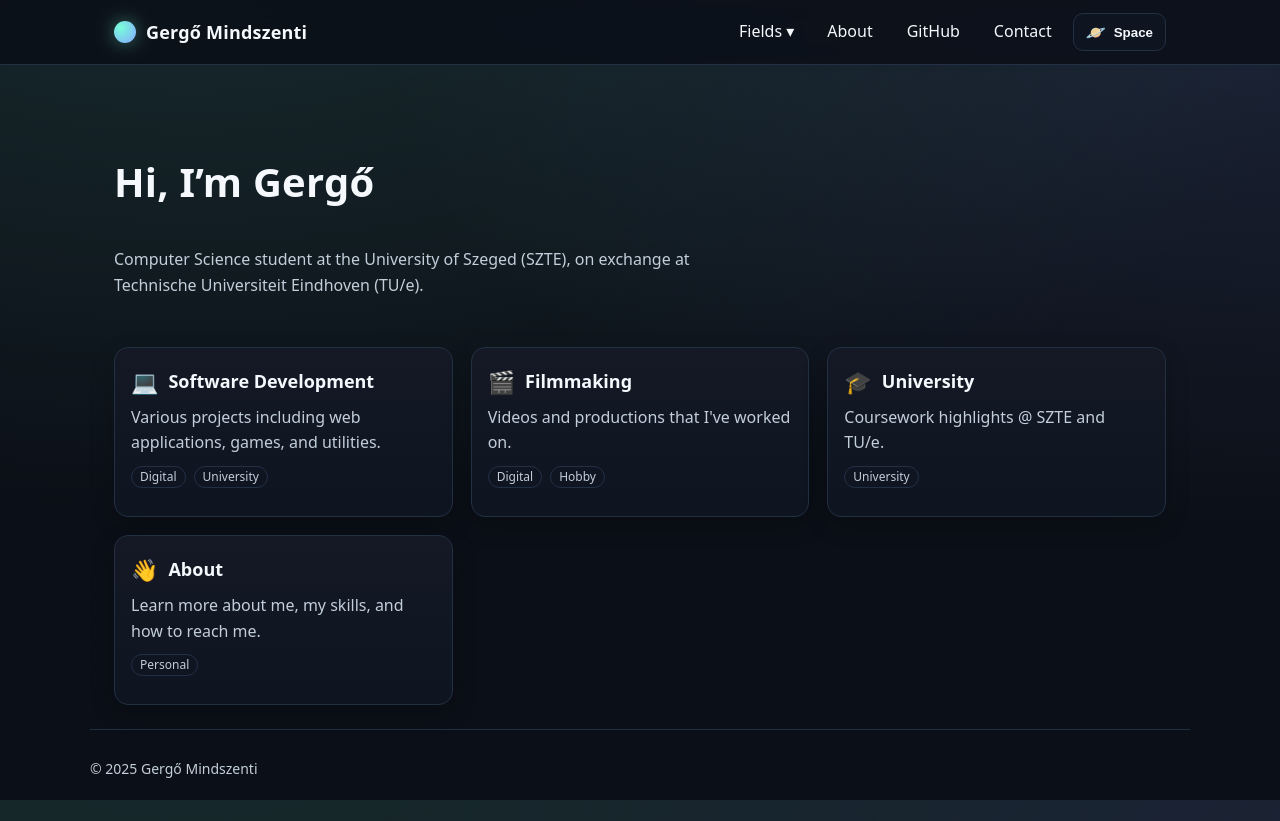
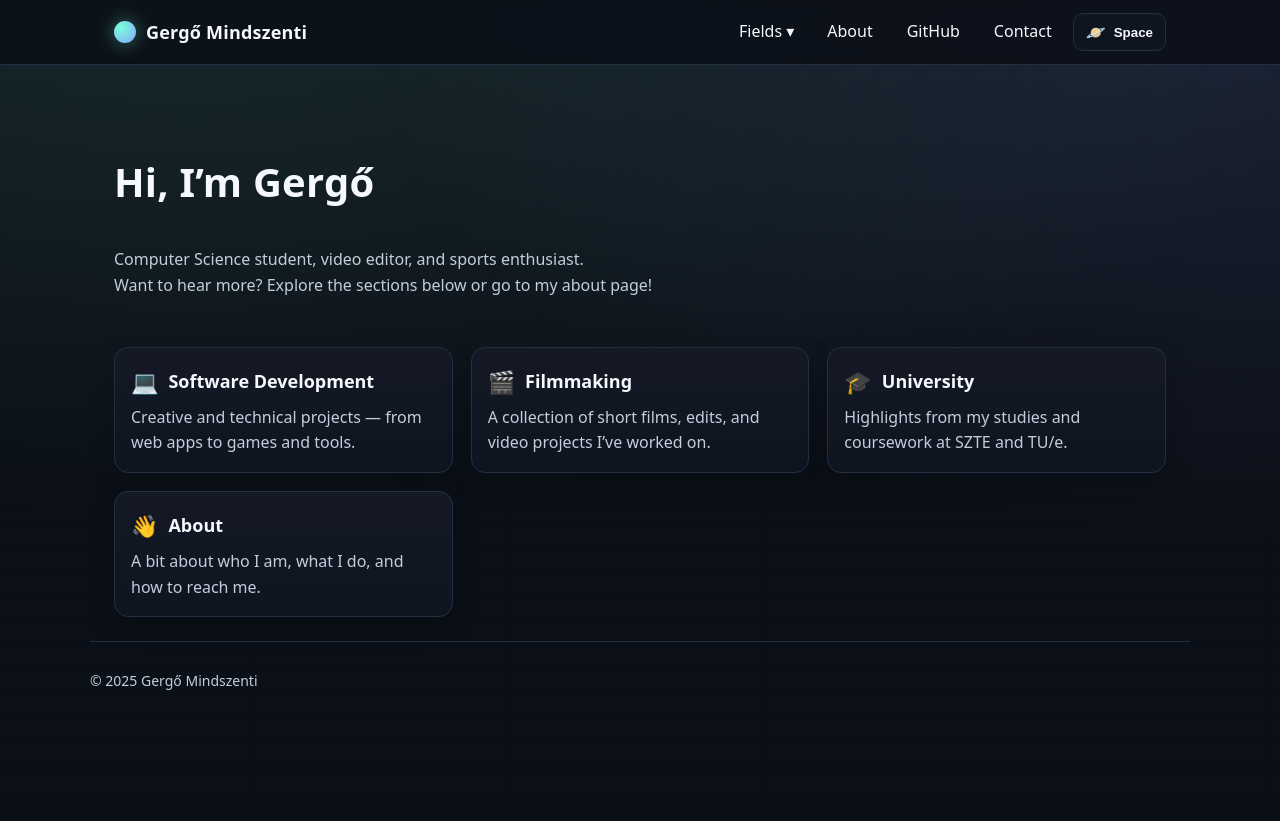
Before and after one commit to gergo-m/portfolio-hub, a Next.js app: page / in a window 1280 px wide. After the commit the page ends 800 px from the top, so only its background shows below. Built offline with nearby package versions, Linux system fonts and the light colour scheme.

Commit message:
change texts

```diff
--- a/app/lib/tags.ts
+++ b/app/lib/tags.ts
@@ -7,7 +7,7 @@ export const TAG = {
   ts: "ts",
   python: "python",
   angular: "angular",
-  database: "database",
+  firebase: "firebase",
   short: "short",
   long: "long",
   english: "english",
@@ -123,8 +123,8 @@ export const TAGS: Record<
     colorLight: "hsl(215, 32%, 93%)",
     fields: [FIELD.development],
   },
-  [TAG.database]: {
-    label: "Database",
+  [TAG.firebase]: {
+    label: "Firebase",
     colorDark: "hsl(214, 34%, 20%)",
     colorLight: "hsl(215, 32%, 93%)",
     fields: [FIELD.development],
--- a/app/page.tsx
+++ b/app/page.tsx
@@ -22,30 +22,30 @@ const fields: SelectableField[] = [
   {
     href: "/development",
     name: "Software Development",
-    description: "Various projects including web applications, games, and utilities.",
+    description: "Creative and technical projects — from web apps to games and tools.",
     emoji: "💻",
-    tags: [TAG.digital, TAG.university],
+    tags: [],
   },
   {
     href: "/filmmaking",
     name: "Filmmaking",
-    description: "Videos and productions that I've worked on.",
+    description: "A collection of short films, edits, and video projects I’ve worked on.",
     emoji: "🎬",
-    tags: [TAG.digital, TAG.hobby],
+    tags: [],
   },
   {
     href: "/university",
     name: "University",
-    description: "Coursework highlights @ SZTE and TU/e.",
+    description: "Highlights from my studies and coursework at SZTE and TU/e.",
     emoji: "🎓",
-    tags: [TAG.university],
+    tags: [],
   },
   {
     href: "/about",
     name: "About",
-    description: "Learn more about me, my skills, and how to reach me.",
+    description: "A bit about who I am, what I do, and how to reach me.",
     emoji: "👋",
-    tags: [TAG.personal],
+    tags: [],
   }
 ];
 
@@ -55,7 +55,8 @@ export default function Page() {
       <header className="hero stack-2">
         <h1 className="hero-title">Hi, I’m Gergő</h1>
         <p className="hero-sub">
-          Computer Science student at the University of Szeged (SZTE), on exchange at Technische Universiteit Eindhoven (TU/e).
+          Computer Science student, video editor, and sports enthusiast.<br></br>
+          Want to hear more? Explore the sections below or go to my <a href="/about">about</a> page!
         </p>
       </header>
 
@@ -68,9 +69,9 @@ export default function Page() {
                 {f.name}
               </h3>
               <p>{f.description}</p>
-              <div className="badges">
+              {/* <div className="badges">
                 {f.tags.map((id) => <Badge id={id} key={id} />)}
-              </div>
+              </div> */}
             </div>
           </a>
         ))}
```
Also changed, not shown: app/about/page.tsx (+8 -2 lines), app/development/page.tsx (+6 -6 lines).
